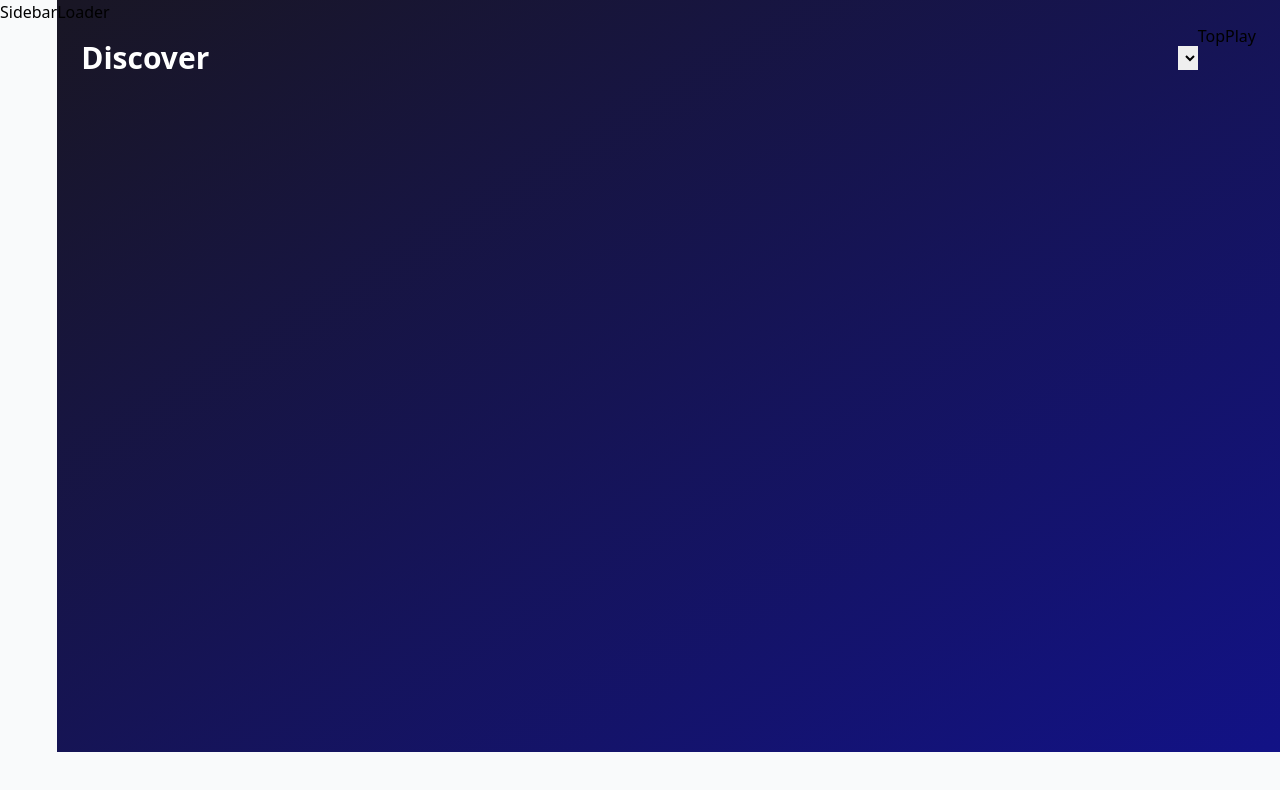
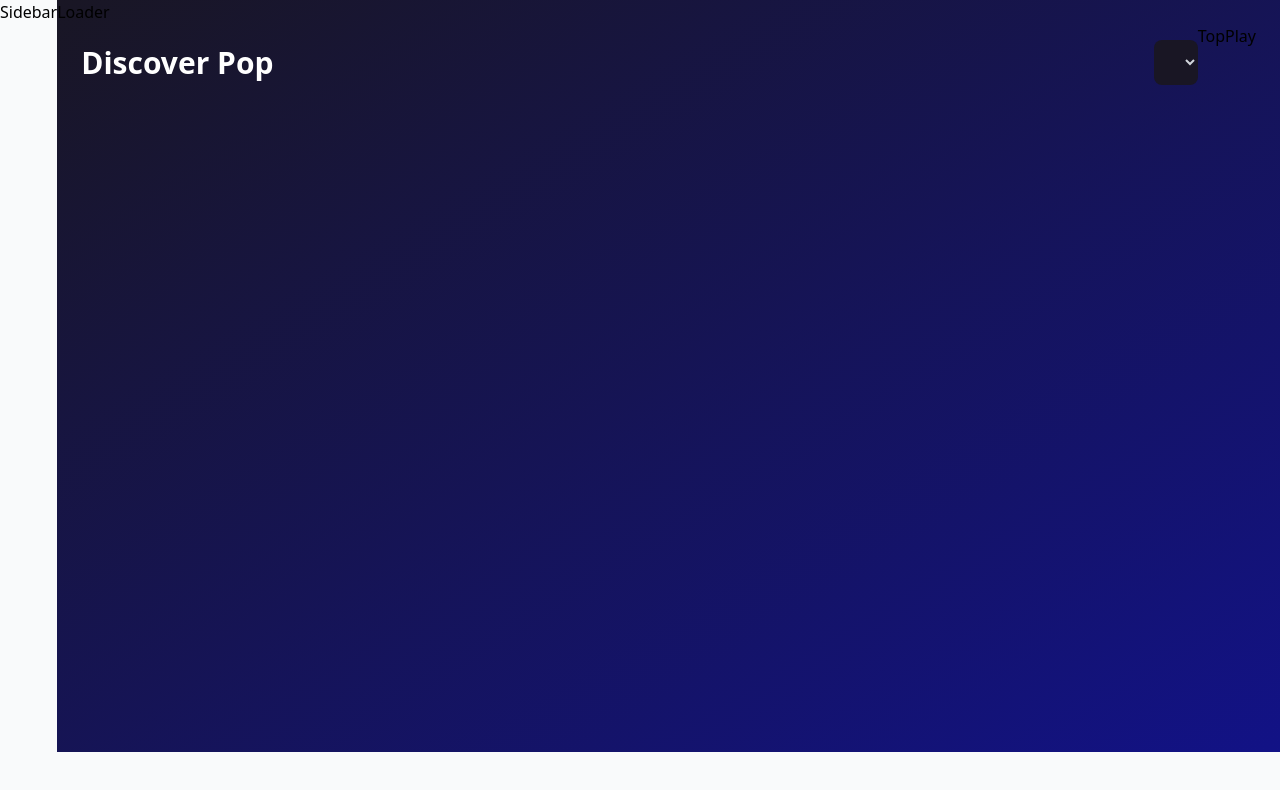
Before and after one commit to bezzantsam/spotify-clone-lyriks, a React (Vite) app: page / in a window 1280 px wide. Shown: the top 790 px of the page. Built offline with nearby package versions, Linux system fonts and the light colour scheme.

Commit message:
Discover style

```diff
--- a/src/pages/Discover.jsx
+++ b/src/pages/Discover.jsx
@@ -2,13 +2,19 @@ import { Error, Loader, SongCard } from "../components";
 import { genres } from "../assets/constants";
 
 const Discover = () => {
-  console.log(genres);
+  const genreTitle = "Pop";
 
   return (
     <div className="flex flex-col">
       <div className="flex flex-col items-center justify-between w-full mt-4 mb-10 sm:flex-row">
-        <h2 className="text-3xl font-bold text-left text-white">Discover</h2>
-        <select></select>
+        <h2 className="text-3xl font-bold text-left text-white">
+          Discover {genreTitle}
+        </h2>
+        <select
+          onChange={() => {}}
+          value=""
+          className="p-3 mt-5 text-sm text-gray-300 bg-black rounded-lg outline-none sm:mt-0"
+        ></select>
       </div>
     </div>
   );
```
